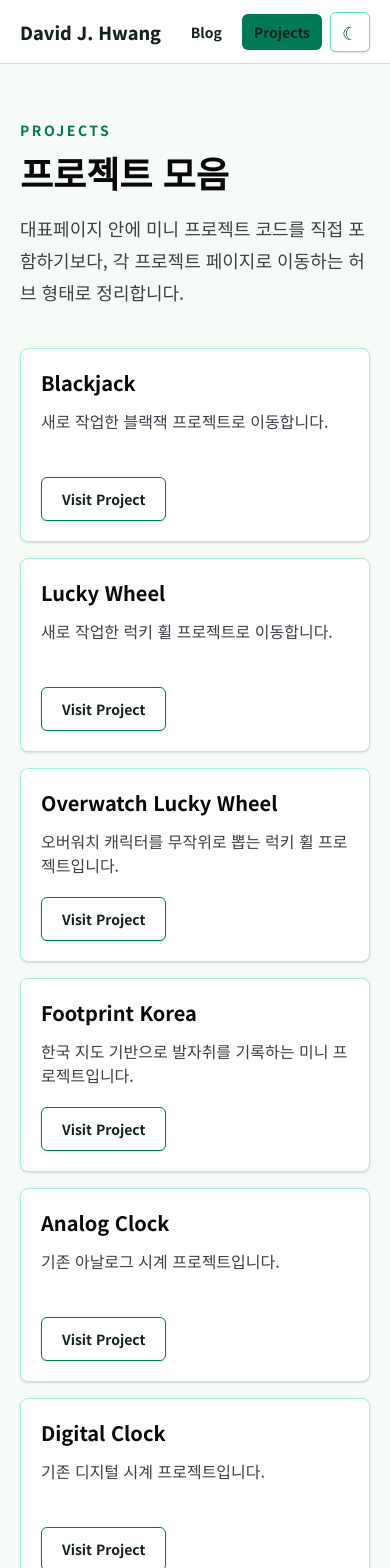
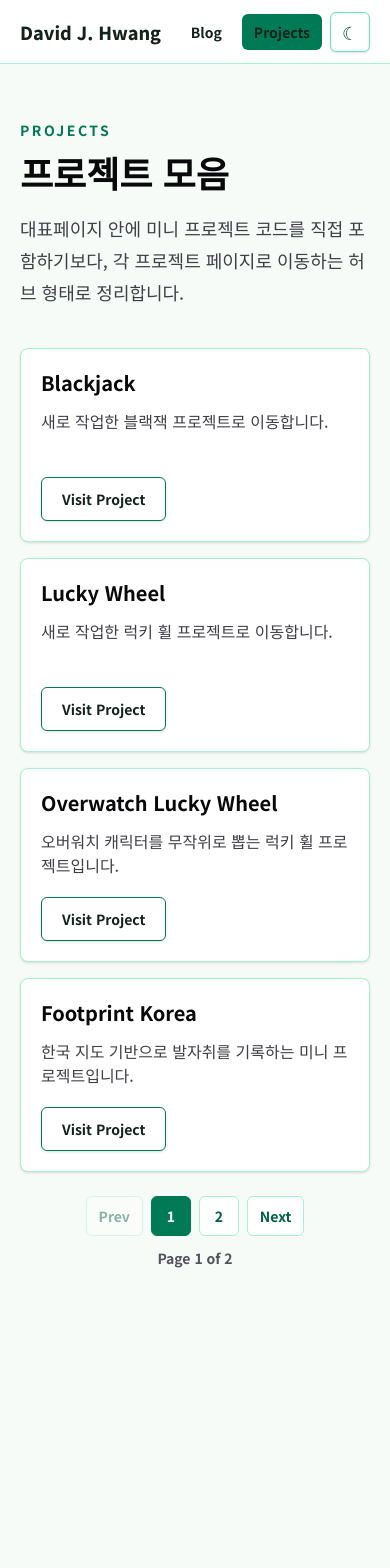
Before and after one commit to David-J-Hwang/David-J-Hwang.github.io, a Next.js app: page /projects in a window 390 px wide. Shown: the top 1568 px of the page. After the commit the page ends 1324 px from the top, so only its background shows below. Built offline with nearby package versions, Linux system fonts and the light colour scheme.

Commit message:
Add pagination features in /projects page

```diff
--- a/app/projects/page.jsx
+++ b/app/projects/page.jsx
@@ -1,4 +1,4 @@
-import QuickLink from "../../components/QuickLink";
+import PaginatedProjects from "../../components/PaginatedProjects";
 
 const projects = [
   {
@@ -20,6 +20,11 @@ const projects = [
     title: "Footprint Korea",
     description: "한국 지도 기반으로 발자취를 기록하는 미니 프로젝트입니다.",
     href: "https://david-j-hwang.github.io/footprint-korea",
+  },
+  {
+    title: "Get Weather",
+    description: "도시를 검색해서 현재 날씨를 확인하는 날씨 미니 프로젝트입니다.",
+    href: "https://get-weather.vercel.app",
   },
   {
     title: "Analog Clock",
@@ -52,26 +57,7 @@ export default function ProjectsPage() {
           페이지로 이동하는 허브 형태로 정리합니다.
         </p>
 
-        <div className="mt-10 grid gap-4 md:grid-cols-2">
-          {projects.map((project) => (
-            <article
-              key={project.href}
-              className="rounded-lg border border-emerald-200 bg-white p-5 shadow-sm transition hover:-translate-y-0.5 hover:shadow-md dark:border-emerald-900 dark:bg-zinc-950"
-            >
-              <h2 className="text-xl font-bold text-zinc-950 dark:text-white">
-                {project.title}
-              </h2>
-              <p className="mt-3 min-h-12 text-zinc-700 dark:text-zinc-300">
-                {project.description}
-              </p>
-              <div className="mt-5">
-                <QuickLink href={project.href} variant="secondary">
-                  Visit Project
-                </QuickLink>
-              </div>
-            </article>
-          ))}
-        </div>
+        <PaginatedProjects projects={projects} />
       </div>
     </section>
   );
--- /dev/null
+++ b/components/PaginatedProjects.jsx
@@ -0,0 +1,104 @@
+"use client";
+
+import { useState } from "react";
+import QuickLink from "./QuickLink";
+
+const PROJECTS_PER_PAGE = 4;
+
+export default function PaginatedProjects({ projects }) {
+  const [currentPage, setCurrentPage] = useState(1);
+  const totalPages = Math.max(1, Math.ceil(projects.length / PROJECTS_PER_PAGE));
+  const startIndex = (currentPage - 1) * PROJECTS_PER_PAGE;
+  const visibleProjects = projects.slice(
+    startIndex,
+    startIndex + PROJECTS_PER_PAGE,
+  );
+
+  function moveToPage(nextPage) {
+    setCurrentPage(Math.min(Math.max(nextPage, 1), totalPages));
+  }
+
+  return (
+    <>
+      <div className="mt-10 grid gap-4 md:grid-cols-2">
+        {visibleProjects.map((project) => (
+          <article
+            key={project.href}
+            className="rounded-lg border border-emerald-200 bg-white p-5 shadow-sm transition hover:-translate-y-0.5 hover:shadow-md dark:border-emerald-900 dark:bg-zinc-950"
+          >
+            <h2 className="text-xl font-bold text-zinc-950 dark:text-white">
+              {project.title}
+            </h2>
+            <p className="mt-3 min-h-12 text-zinc-700 dark:text-zinc-300">
+              {project.description}
+            </p>
+            <div className="mt-5">
+              <QuickLink href={project.href} variant="secondary">
+                Visit Project
+              </QuickLink>
+            </div>
+          </article>
+        ))}
+      </div>
+
+      {totalPages > 1 ? (
+        <nav
+          className="mt-6 grid gap-3 sm:grid-cols-[1fr_auto_1fr] sm:items-center"
+          aria-label="프로젝트 페이지"
+        >
+          <div aria-hidden="true" className="hidden sm:block" />
+          <div className="flex flex-wrap justify-center gap-2">
+            <PaginationButton
+              disabled={currentPage === 1}
+              onClick={() => moveToPage(currentPage - 1)}
+            >
+              Prev
+            </PaginationButton>
+            {Array.from({ length: totalPages }, (_, index) => {
+              const pageNumber = index + 1;
+              const isCurrent = currentPage === pageNumber;
+
+              return (
+                <button
+                  key={pageNumber}
+                  type="button"
+                  onClick={() => moveToPage(pageNumber)}
+                  aria-current={isCurrent ? "page" : undefined}
+                  className={`flex h-10 min-w-10 cursor-pointer items-center justify-center rounded-md border px-3 text-sm font-bold transition focus:outline-none focus:ring-2 focus:ring-emerald-500 focus:ring-offset-2 dark:focus:ring-offset-zinc-950 ${
+                    isCurrent
+                      ? "border-emerald-700 bg-emerald-700 text-white dark:border-emerald-300 dark:bg-emerald-400 dark:text-zinc-950"
+                      : "border-emerald-200 bg-white text-emerald-800 hover:bg-emerald-50 dark:border-emerald-900 dark:bg-zinc-950 dark:text-emerald-200 dark:hover:bg-emerald-950"
+                  }`}
+                >
+                  {pageNumber}
+                </button>
+              );
+            })}
+            <PaginationButton
+              disabled={currentPage === totalPages}
+              onClick={() => moveToPage(currentPage + 1)}
+            >
+              Next
+            </PaginationButton>
+          </div>
+          <p className="text-center text-sm font-bold text-zinc-600 dark:text-zinc-300 sm:text-right">
+            Page {currentPage} of {totalPages}
+          </p>
+        </nav>
+      ) : null}
+    </>
+  );
+}
+
+function PaginationButton({ children, disabled, onClick }) {
+  return (
+    <button
+      type="button"
+      onClick={onClick}
+      disabled={disabled}
+      className="min-h-10 cursor-pointer rounded-md border border-emerald-200 bg-white px-3 text-sm font-bold text-emerald-800 transition hover:bg-emerald-50 focus:outline-none focus:ring-2 focus:ring-emerald-500 focus:ring-offset-2 disabled:cursor-not-allowed disabled:opacity-45 dark:border-emerald-900 dark:bg-zinc-950 dark:text-emerald-200 dark:hover:bg-emerald-950 dark:focus:ring-offset-zinc-950"
+    >
+      {children}
+    </button>
+  );
+}
--- a/components/ThemeToggle.jsx
+++ b/components/ThemeToggle.jsx
@@ -28,7 +28,7 @@ export default function ThemeToggle() {
     <button
       type="button"
       onClick={toggleTheme}
-      className="flex h-10 w-10 items-center justify-center rounded-md border border-emerald-300 bg-white text-lg text-emerald-900 shadow-sm transition hover:bg-emerald-50 focus:outline-none focus:ring-2 focus:ring-emerald-500 dark:border-emerald-800 dark:bg-zinc-900 dark:text-emerald-200 dark:hover:bg-emerald-950"
+      className="flex h-10 w-10 cursor-pointer items-center justify-center rounded-md border border-emerald-300 bg-white text-lg text-emerald-900 shadow-sm transition hover:bg-emerald-50 focus:outline-none focus:ring-2 focus:ring-emerald-500 dark:border-emerald-800 dark:bg-zinc-900 dark:text-emerald-200 dark:hover:bg-emerald-950"
       aria-label={theme === "dark" ? "라이트 모드로 변경" : "다크 모드로 변경"}
       title={theme === "dark" ? "라이트 모드" : "다크 모드"}
     >
```
